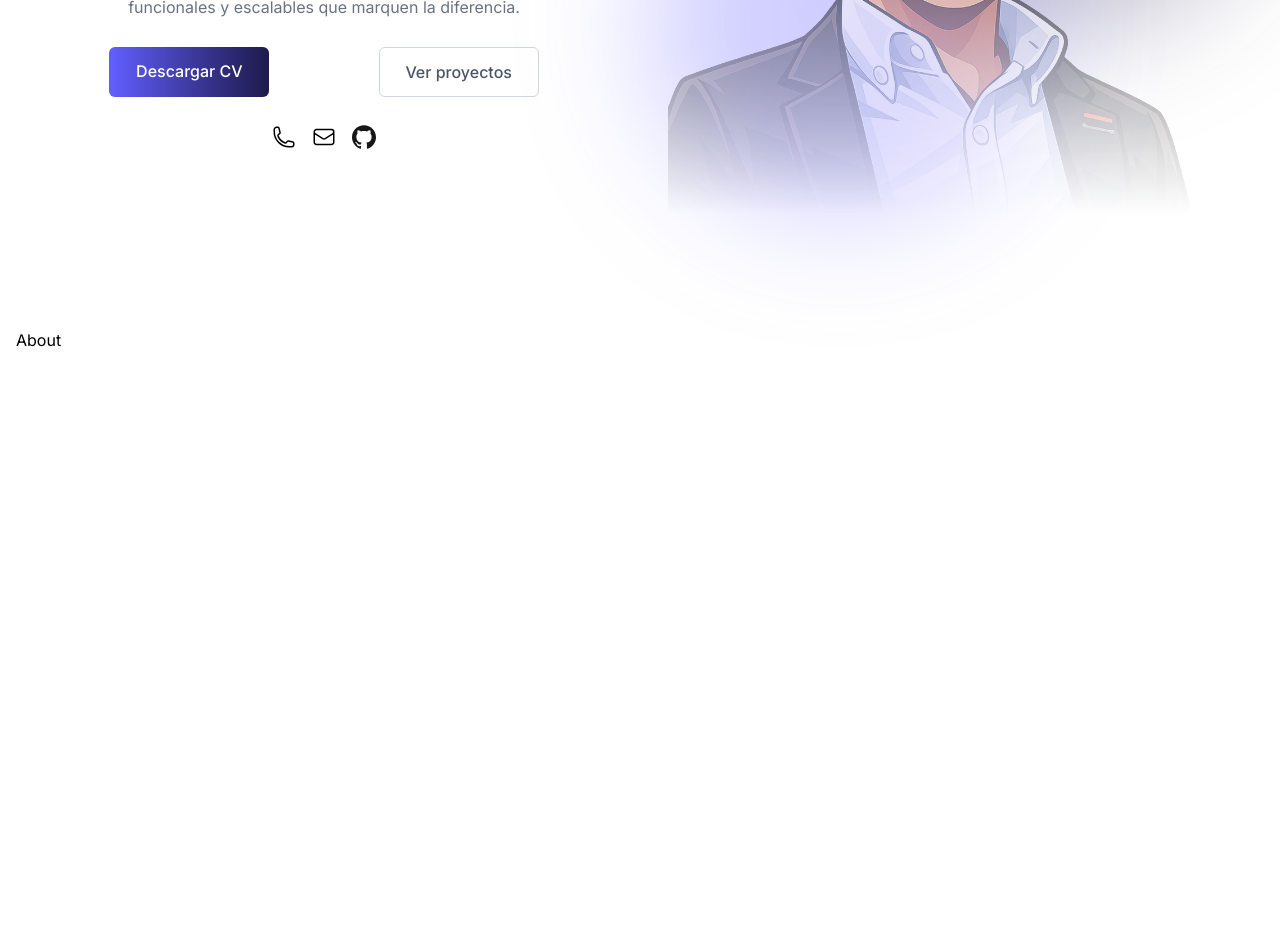
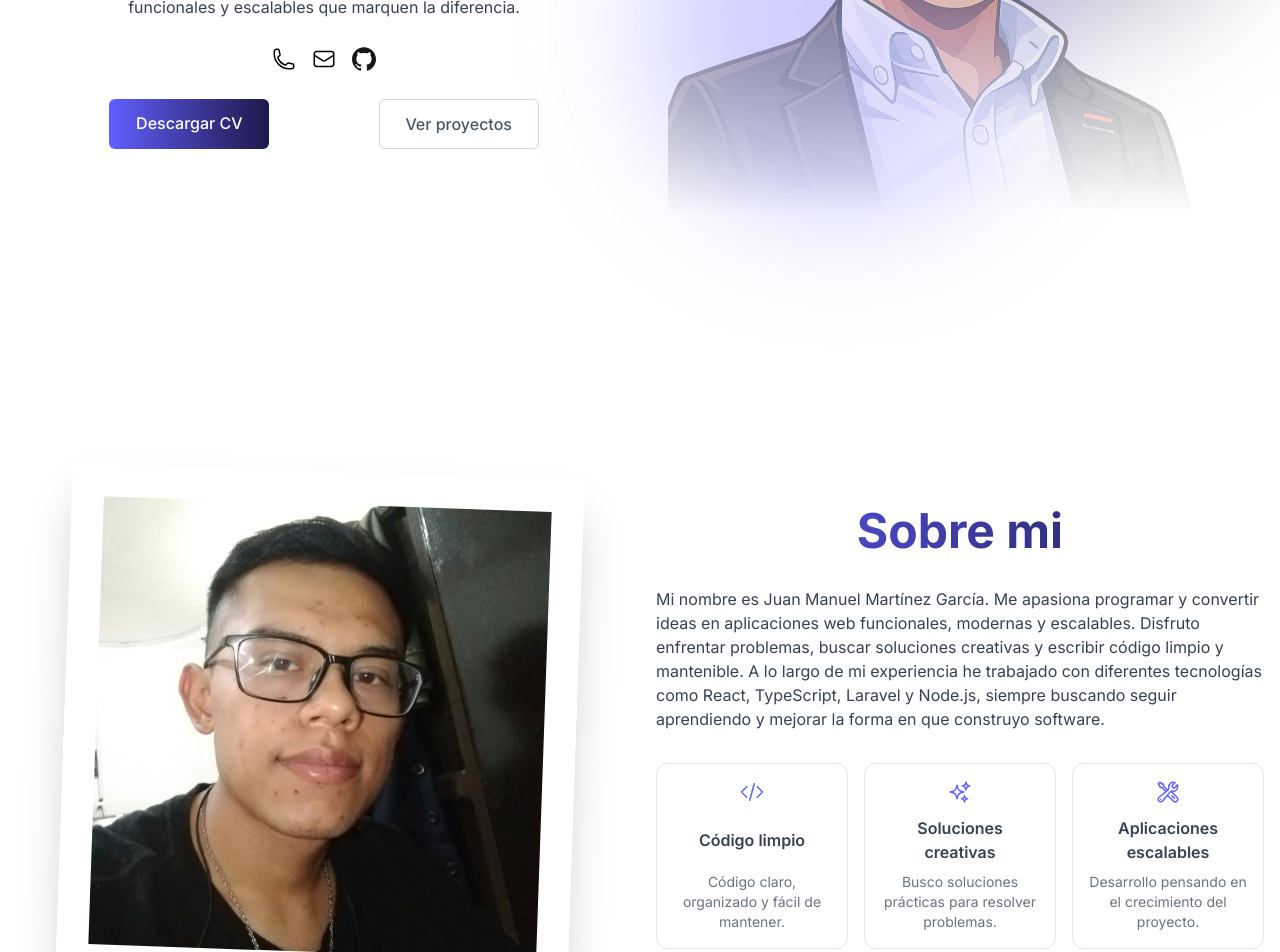
Before and after one commit to devjmmg/Portfolio, a React (Vite) app: page / in a window 1280 px wide. Shown: the part 520-1472 px from the top of the page. Before the commit the page ends 888 px from the top, so only its background shows below. Built offline with nearby package versions, Linux system fonts and the light colour scheme.

Commit message:
add about section and improve hero

```diff
--- a/src/App.tsx
+++ b/src/App.tsx
@@ -7,10 +7,10 @@ function App() {
     return (
         <>
             <Header />
-            <main id="home" className="max-w-7xl mx-auto p-4 scroll-mt-16">
+            <main id="home" className="max-w-7xl mx-auto p-4 scroll-mt-36 mt-20 md:mt-0">
                 <Home />
             </main>
-            <section id="about" className="max-w-7xl mx-auto p-4 scroll-mt-16">
+            <section id="about" className="max-w-7xl mx-auto p-4 scroll-mt-16 md:-scroll-mt-8 mt-20 md:mt-0">
                 <About />
             </section>
         </>
--- a/src/components/About.tsx
+++ b/src/components/About.tsx
@@ -1,7 +1,71 @@
 export default function About() {
     return (
-        <div className="">
-            About
+        <div className="grid grid-cols-1 md:grid-cols-2 gap-8 items-center min-h-screen">
+            <div className="flex justify-center order-2 md:order-1">
+                <img src="/img/about.jpeg" alt="About me" className="
+                    w-full max-w-lg h-auto
+                    border-[2rem] border-white
+                    shadow-2xl
+                    rotate-2
+                    transition-transform duration-300 ease-linear
+                    hover:-rotate-2
+                " />
+            </div>
+            <div className="space-y-8 order-1 md:order-2">
+                <h2 className="text-5xl font-bold bg-linear-to-r from-indigo-500 to-indigo-950 bg-clip-text text-transparent text-center">Sobre mi</h2>
+                <p className="text-md text-gray-700 text-center md:text-left">
+                    Mi nombre es Juan Manuel Martínez García. Me apasiona programar y convertir ideas en aplicaciones web funcionales, modernas y escalables. Disfruto enfrentar problemas, buscar soluciones creativas y escribir código limpio y mantenible. A lo largo de mi experiencia he trabajado con diferentes tecnologías como React, TypeScript, Laravel y Node.js, siempre buscando seguir aprendiendo y mejorar la forma en que construyo software.
+                </p>
+                <div className="grid grid-cols-1 lg:grid-cols-2 xl:grid-cols-3 gap-4">
+                    <div className="flex flex-col justify-between items-center p-4 rounded-xl border border-gray-200 transition-all ease-linear duration-300 hover:scale-105 hover:border-indigo-500">
+                        <div className="text-indigo-500 mb-3">
+                            <svg xmlns="http://www.w3.org/2000/svg" fill="none" viewBox="0 0 24 24" strokeWidth={1.5} stroke="currentColor" className="size-6">
+                                <path strokeLinecap="round" strokeLinejoin="round" d="M17.25 6.75 22.5 12l-5.25 5.25m-10.5 0L1.5 12l5.25-5.25m7.5-3-4.5 16.5" />
+                            </svg>
+                        </div>
+
+                        <h3 className="font-semibold text-gray-700 text-center">
+                            Código limpio
+                        </h3>
+
+                        <p className="mt-2 text-sm text-gray-500 text-center">
+                            Código claro, organizado y fácil de mantener.
+                        </p>
+                    </div>
+
+                    <div className="flex flex-col justify-between items-center p-4 rounded-xl border border-gray-200 transition-all ease-linear duration-300 hover:scale-105 hover:border-indigo-500">
+                        <div className="text-indigo-500 mb-3">
+                            <svg xmlns="http://www.w3.org/2000/svg" fill="none" viewBox="0 0 24 24" strokeWidth={1.5} stroke="currentColor" className="size-6">
+                                <path strokeLinecap="round" strokeLinejoin="round" d="M9.813 15.904 9 18.75l-.813-2.846a4.5 4.5 0 0 0-3.09-3.09L2.25 12l2.846-.813a4.5 4.5 0 0 0 3.09-3.09L9 5.25l.813 2.846a4.5 4.5 0 0 0 3.09 3.09L15.75 12l-2.846.813a4.5 4.5 0 0 0-3.09 3.09ZM18.259 8.715 18 9.75l-.259-1.035a3.375 3.375 0 0 0-2.455-2.456L14.25 6l1.036-.259a3.375 3.375 0 0 0 2.455-2.456L18 2.25l.259 1.035a3.375 3.375 0 0 0 2.456 2.456L21.75 6l-1.035.259a3.375 3.375 0 0 0-2.456 2.456ZM16.894 20.567 16.5 21.75l-.394-1.183a2.25 2.25 0 0 0-1.423-1.423L13.5 18.75l1.183-.394a2.25 2.25 0 0 0 1.423-1.423l.394-1.183.394 1.183a2.25 2.25 0 0 0 1.423 1.423l1.183.394-1.183.394a2.25 2.25 0 0 0-1.423 1.423Z" />
+                            </svg>
+                        </div>
+
+                        <h3 className="font-semibold text-gray-700 text-center">
+                            Soluciones creativas
+                        </h3>
+
+                        <p className="mt-2 text-sm text-gray-500 text-center">
+                            Busco soluciones prácticas para resolver problemas.
+                        </p>
+                    </div>
+
+                    <div className="flex flex-col justify-between items-center p-4 rounded-xl border border-gray-200 transition-all ease-linear duration-300 hover:scale-105 hover:border-indigo-500">
+                        <div className="text-indigo-500 mb-3">
+                            <svg xmlns="http://www.w3.org/2000/svg" fill="none" viewBox="0 0 24 24" strokeWidth={1.5} stroke="currentColor" className="size-6">
+                                <path strokeLinecap="round" strokeLinejoin="round" d="M11.42 15.17 17.25 21A2.652 2.652 0 0 0 21 17.25l-5.877-5.877M11.42 15.17l2.496-3.03c.317-.384.74-.626 1.208-.766M11.42 15.17l-4.655 5.653a2.548 2.548 0 1 1-3.586-3.586l6.837-5.63m5.108-.233c.55-.164 1.163-.188 1.743-.14a4.5 4.5 0 0 0 4.486-6.336l-3.276 3.277a3.004 3.004 0 0 1-2.25-2.25l3.276-3.276a4.5 4.5 0 0 0-6.336 4.486c.091 1.076-.071 2.264-.904 2.95l-.102.085m-1.745 1.437L5.909 7.5H4.5L2.25 3.75l1.5-1.5L7.5 4.5v1.409l4.26 4.26m-1.745 1.437 1.745-1.437m6.615 8.206L15.75 15.75M4.867 19.125h.008v.008h-.008v-.008Z" />
+                            </svg>
+                        </div>
+
+                        <h3 className="font-semibold text-gray-700 text-center">
+                            Aplicaciones escalables
+                        </h3>
+
+                        <p className="mt-2 text-sm text-gray-500 text-center">
+                            Desarrollo pensando en el crecimiento del proyecto.
+                        </p>
+                    </div>
+                </div>
+            </div>
         </div>
     )
 }
--- a/src/components/Home.tsx
+++ b/src/components/Home.tsx
@@ -2,10 +2,42 @@ export default function Home() {
     return (
         <div className="grid grid-cols-1 md:grid-cols-2 gap-4 items-center min-h-[calc(100vh-60px)]">
             <div className="text-center order-2 md:order-1 space-y-7">
-                <p className="text-2xl font-medium text-gray-500">Hola, Soy</p>
+                <p className="text-2xl font-medium text-gray-600">Hola, Soy</p>
                 <h2 className="text-5xl font-bold bg-linear-to-r from-indigo-500 to-indigo-950 bg-clip-text text-transparent">Juan Manuel Martínez García</h2>
-                <p className="text-2xl font-semibold text-gray-500">Desarrollador Full Stack</p>
-                <p className="text-gray-500">Me apasiona programar y construir aplicaciones web modernas con código limpio y soluciones creativas. Me gusta transformar ideas en productos funcionales y escalables que marquen la diferencia.</p>
+                <p className="text-2xl font-semibold text-gray-600">Desarrollador Full Stack</p>
+                <p className="text-gray-700">Me apasiona programar y construir aplicaciones web modernas con código limpio y soluciones creativas. Me gusta transformar ideas en productos funcionales y escalables que marquen la diferencia.</p>
+                <div className="flex gap-4 justify-center">
+                    <a
+                        href="tel:+522223511153"
+                        aria-label="Llamar por teléfono"
+                        className="cursor-pointer"
+                    >
+                        <svg xmlns="http://www.w3.org/2000/svg" fill="none" viewBox="0 0 24 24" strokeWidth={1.5} stroke="currentColor" className="size-6">
+                            <path strokeLinecap="round" strokeLinejoin="round" d="M2.25 6.75c0 8.284 6.716 15 15 15h2.25a2.25 2.25 0 0 0 2.25-2.25v-1.372c0-.516-.351-.966-.852-1.091l-4.423-1.106c-.44-.11-.902.055-1.173.417l-.97 1.293c-.282.376-.769.542-1.21.38a12.035 12.035 0 0 1-7.143-7.143c-.162-.441.004-.928.38-1.21l1.293-.97c.363-.271.527-.734.417-1.173L6.963 3.102a1.125 1.125 0 0 0-1.091-.852H4.5A2.25 2.25 0 0 0 2.25 4.5v2.25Z" />
+                        </svg>
+                    </a>
+                    <a
+                        href="#contact"
+                        aria-label="Enviar correo"
+                        className="cursor-pointer"
+                    >
+                        <svg xmlns="http://www.w3.org/2000/svg" fill="none" viewBox="0 0 24 24" strokeWidth={1.5} stroke="currentColor" className="size-6">
+                            <path strokeLinecap="round" strokeLinejoin="round" d="M21.75 6.75v10.5a2.25 2.25 0 0 1-2.25 2.25h-15a2.25 2.25 0 0 1-2.25-2.25V6.75m19.5 0A2.25 2.25 0 0 0 19.5 4.5h-15a2.25 2.25 0 0 0-2.25 2.25m19.5 0v.243a2.25 2.25 0 0 1-1.07 1.916l-7.5 4.615a2.25 2.25 0 0 1-2.36 0L3.32 8.91a2.25 2.25 0 0 1-1.07-1.916V6.75" />
+                        </svg>
+                    </a>
+                    <a
+                        href="https://github.com/devjmmg"
+                        target="_blank"
+                        rel="noopener noreferrer"
+                        aria-label="Enlace a GitHub"
+                    >
+                        <img
+                            src="/img/icons/github.svg"
+                            alt="GitHub.svg"
+                            className="size-6"
+                        />
+                    </a>
+                </div>
                 <div className="flex flex-col sm:flex-row justify-evenly gap-4">
                     <a
                         href="/cv/CV-Juan-Manuel-Martinez-Garcia.pdf"
@@ -40,38 +72,6 @@ export default function Home() {
                         Ver proyectos
                     </a>
                 </div>
-                <div className="flex gap-4 justify-center">
-                    <a
-                        href="tel:+522223511153"
-                        aria-label="Llamar por teléfono"
-                        className="cursor-pointer"
-                    >
-                        <svg xmlns="http://www.w3.org/2000/svg" fill="none" viewBox="0 0 24 24" strokeWidth={1.5} stroke="currentColor" className="size-6">
-                            <path strokeLinecap="round" strokeLinejoin="round" d="M2.25 6.75c0 8.284 6.716 15 15 15h2.25a2.25 2.25 0 0 0 2.25-2.25v-1.372c0-.516-.351-.966-.852-1.091l-4.423-1.106c-.44-.11-.902.055-1.173.417l-.97 1.293c-.282.376-.769.542-1.21.38a12.035 12.035 0 0 1-7.143-7.143c-.162-.441.004-.928.38-1.21l1.293-.97c.363-.271.527-.734.417-1.173L6.963 3.102a1.125 1.125 0 0 0-1.091-.852H4.5A2.25 2.25 0 0 0 2.25 4.5v2.25Z" />
-                        </svg>
-                    </a>
-                    <a
-                        href="#contact"
-                        aria-label="Enviar correo"
-                        className="cursor-pointer"
-                    >
-                        <svg xmlns="http://www.w3.org/2000/svg" fill="none" viewBox="0 0 24 24" strokeWidth={1.5} stroke="currentColor" className="size-6">
-                            <path strokeLinecap="round" strokeLinejoin="round" d="M21.75 6.75v10.5a2.25 2.25 0 0 1-2.25 2.25h-15a2.25 2.25 0 0 1-2.25-2.25V6.75m19.5 0A2.25 2.25 0 0 0 19.5 4.5h-15a2.25 2.25 0 0 0-2.25 2.25m19.5 0v.243a2.25 2.25 0 0 1-1.07 1.916l-7.5 4.615a2.25 2.25 0 0 1-2.36 0L3.32 8.91a2.25 2.25 0 0 1-1.07-1.916V6.75" />
-                        </svg>
-                    </a>
-                    <a
-                        href="https://github.com/devjmmg"
-                        target="_blank"
-                        rel="noopener noreferrer"
-                        aria-label="Enlace a GitHub"
-                    >
-                        <img
-                            src="/img/icons/github.svg"
-                            alt="GitHub.svg"
-                            className="size-6"
-                        />
-                    </a>
-                </div>
             </div>
             <div className="relative order-1 md:order-2">
 
```
Also changed, not shown: public/img/about.jpeg (added).
